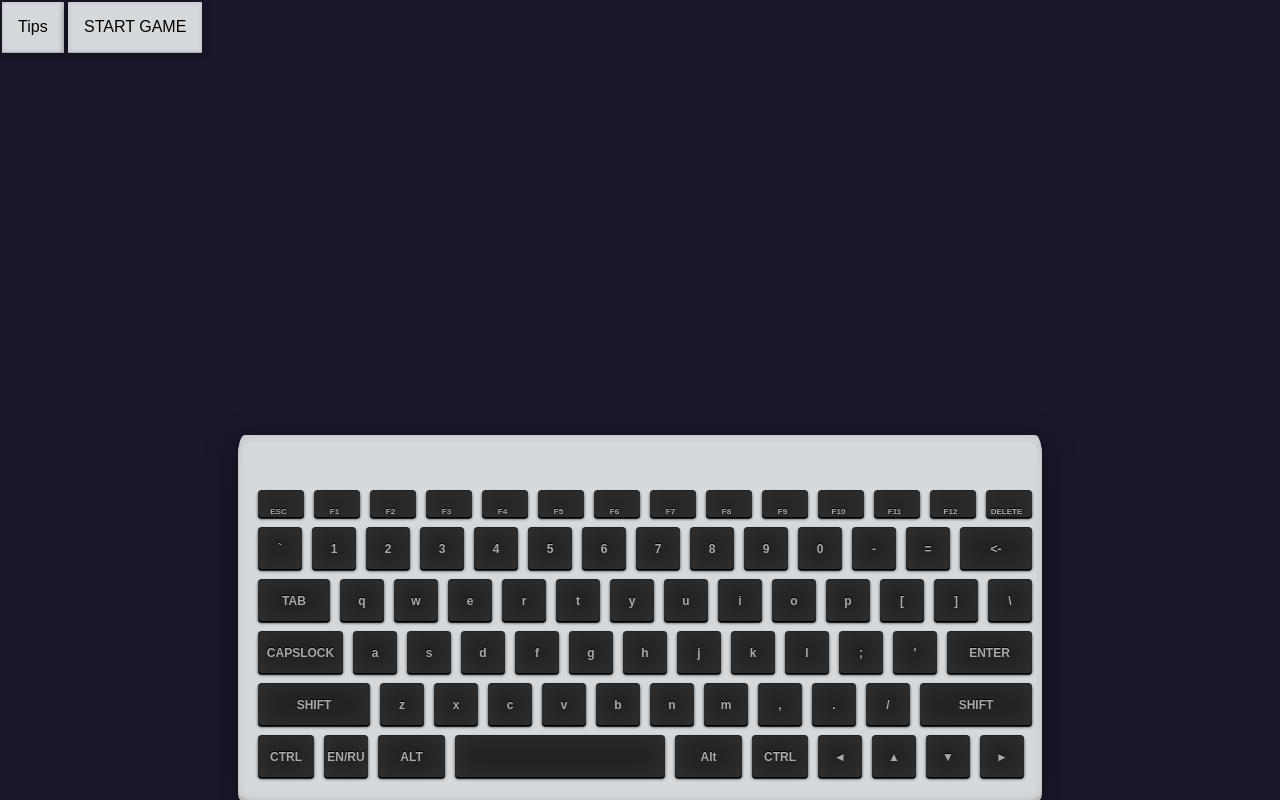
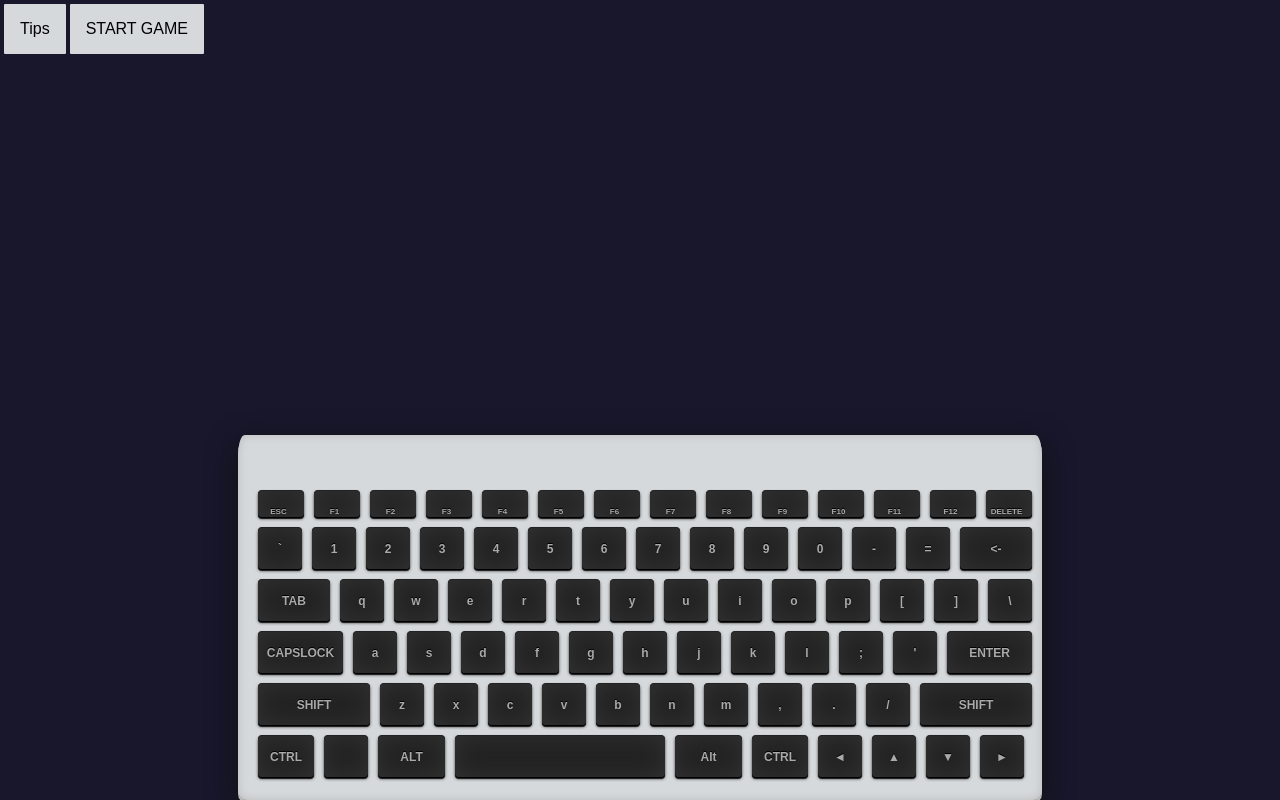
Before and after one commit to solodliudmyla/virtual-keyboard, a plain HTML site: page index.html in a window 1280 px wide. Drawn offline with Linux system fonts and the light colour scheme.

Commit message:
feat: make empty html

```diff
--- a/index.html
+++ b/index.html
@@ -8,48 +8,12 @@
 </head>
 <body>
 
-<div class="dropdown">
-	<button class="drop-btn">Tips</button>
-	<div class="dropdown-content">
-		<div class="switches">
-			<input type="checkbox" id="keyboardViewCheckbox" checked >Keyboard view
-			<label for="keyboardViewCheckbox">
-				<span></span>
-			</label>
-		</div>
-		<hr>
-		<div class="switches">
-			<input type="checkbox" id="keyPressedSound" >Key pressed sound
-			<label for="keyPressedSound">
-				<span></span>
-			</label>
-		</div>
-		<hr>
-		<div class="switches">
-			<input type="checkbox" id="winLoseSound" checked >Win/ lose sound
-			<label for="winLoseSound">
-				<span></span>
-			</label>
-		</div>
-	</div>
-</div>
-
 <!--<div class="dropdown">
-	<button class="drop-btn">
-		<a>
+<button class="drop-btn">
+<a>
 <img src="src/img/flags/en.png">
-		</a></button>
+</a></button>
 </div>-->
-
-<button class="drop-btn start-game-btn" id="startGameBtn">
-START GAME
-</button>
-
-<audio class="audio-key-pushed">
-	<source src="" type="audio/mp3">
-	<p>Your browser doesn't support HTML5 audio. </p>
-</audio>
-
 
 <script src="script.js"></script>
 </body>
--- a/script.js
+++ b/script.js
@@ -7,7 +7,7 @@ window.onload = function onLoad() {
         ['Tab', 'KeyQ', 'KeyW', 'KeyE', 'KeyR', 'KeyT', 'KeyY', 'KeyU', 'KeyI', 'KeyO', 'KeyP', 'BracketLeft', 'BracketRight', 'Backslash'],
         ['CapsLock', 'KeyA', 'KeyS', 'KeyD', 'KeyF', 'KeyG', 'KeyH', 'KeyJ', 'KeyK', 'KeyL', 'Semicolon', 'Quote', 'Enter'],
         ['ShiftLeft', 'KeyZ', 'KeyX', 'KeyC', 'KeyV', 'KeyB', 'KeyN', 'KeyM', 'Comma', 'Period', 'Slash', 'ShiftRight'],
-        ['ControlLeft', 'MetaLeft', 'AltLeft', 'Space', 'AltRight', 'ControlRight', 'ArrowLeft', 'ArrowUp', 'ArrowDown', 'ArrowRight']
+        ['ControlLeft', 'MetaLeft', 'AltLeft', 'Space', 'AltRight', 'ControlRight', 'ArrowLeft', 'ArrowUp', 'ArrowDown', 'ArrowRight'],
       ],
       en: [
         ['ESC', 'F1', 'F2', 'F3', 'F4', 'F5', 'F6', 'F7', 'F8', 'F9', 'F10', 'F11', 'F12', 'DELETE'],
@@ -15,7 +15,7 @@ window.onload = function onLoad() {
         ['TAB', 'q', 'w', 'e', 'r', 't', 'y', 'u', 'i', 'o', 'p', '[', ']', '\\'],
         ['CAPSLOCK', 'a', 's', 'd', 'f', 'g', 'h', 'j', 'k', 'l', ';', '\'', 'ENTER'],
         ['SHIFT', 'z', 'x', 'c', 'v', 'b', 'n', 'm', ',', '.', '/', 'SHIFT'],
-        ['CTRL', 'EN/RU', 'ALT', '', 'Alt', 'CTRL', '◄', '▲', '▼', '►']
+        ['CTRL', '', 'ALT', '', 'Alt', 'CTRL', '◄', '▲', '▼', '►'],
       ],
       ru: [
         ['ESC', 'F1', 'F2', 'F3', 'F4', 'F5', 'F6', 'F7', 'F8', 'F9', 'F10', 'F11', 'F12', 'DELETE'],
@@ -23,23 +23,170 @@ window.onload = function onLoad() {
         ['TAB', 'й', 'ц', 'у', 'к', 'е', 'н', 'г', 'ш', 'щ', 'з', 'х', 'ъ', '\\'],
         ['CAPSLOCK', 'ф', 'ы', 'в', 'а', 'п', 'р', 'о', 'л', 'д', 'ж', 'э', 'ENTER'],
         ['SHIFT', 'я', 'ч', 'с', 'м', 'и', 'т', 'ь', 'б', 'ю', '.', 'SHIFT'],
-        ['CTRL', 'EN/RU', 'ALT', '', 'Alt', 'CTRL', '◄', '▲', '▼', '►']
-      ]
+        ['CTRL', 'EN/RU', 'ALT', '', 'Alt', 'CTRL', '◄', '▲', '▼', '►'],
+      ],
     };
     return matrix[language];
   };
-  let currentLanguage = localStorage.getItem('currentLanguage');
-  if (currentLanguage === null) {
-    currentLanguage = 'en';
+
+  // ----- menu rendering -----
+
+  const dropdown = document.createElement('div');
+  dropdown.setAttribute('class', 'dropdown');
+  document.body.append(dropdown);
+  const btn = document.createElement('button');
+  btn.setAttribute('class', 'drop-btn');
+  dropdown.append(btn);
+  btn.innerText = 'Tips';
+  const dropdownContent = document.createElement('div');
+  dropdownContent.setAttribute('class', 'dropdown-content');
+  dropdown.append(dropdownContent);
+
+  let switches = document.createElement('div');
+  switches.setAttribute('class', 'switches');
+  dropdownContent.append(switches);
+  switches.innerText = 'Keyboard view';
+  let checkbox = document.createElement('input');
+  checkbox.setAttribute('type', 'checkbox');
+  checkbox.setAttribute('id', 'keyboardViewCheckbox');
+  checkbox.setAttribute('checked', 'checked');
+  switches.append(checkbox);
+  let label = document.createElement('label');
+  label.setAttribute('for', 'keyboardViewCheckbox');
+  switches.append(label);
+  let span = document.createElement('span');
+  label.append(span);
+
+  let hr = document.createElement('hr');
+  dropdownContent.append(hr);
+
+  switches = document.createElement('div');
+  switches.setAttribute('class', 'switches');
+  dropdownContent.append(switches);
+  switches.innerText = 'Key pressed sound';
+  checkbox = document.createElement('input');
+  checkbox.setAttribute('type', 'checkbox');
+  checkbox.setAttribute('id', 'keyPressedSound');
+  switches.append(checkbox);
+  label = document.createElement('label');
+  label.setAttribute('for', 'keyPressedSound');
+  switches.append(label);
+  span = document.createElement('span');
+  label.append(span);
+
+  hr = document.createElement('hr');
+  dropdownContent.append(hr);
+
+  switches = document.createElement('div');
+  switches.setAttribute('class', 'switches');
+  dropdownContent.append(switches);
+  switches.innerText = 'Win/ lose sound';
+  checkbox = document.createElement('input');
+  checkbox.setAttribute('type', 'checkbox');
+  checkbox.setAttribute('id', 'winLoseSound');
+  checkbox.setAttribute('checked', 'checked');
+  switches.append(checkbox);
+  label = document.createElement('label');
+  label.setAttribute('for', 'winLoseSound');
+  switches.append(label);
+  span = document.createElement('span');
+  label.append(span);
+
+  let startGameBtn = document.createElement('button');
+  startGameBtn.setAttribute('class', 'drop-btn start-game-btn');
+  startGameBtn.setAttribute('id', 'startGameBtn');
+  startGameBtn.innerText = 'START GAME';
+  document.body.append(startGameBtn);
+
+  // ----- keyboard rendering -----
+
+  const currentLanguage = 'en'; // temporary only one language
+  const arrayKeyCode = getMatrix('code');
+  let arrayButtons = [];
+  const sumBtnInEveryRow = [14, 14, 14, 13, 12, 10];
+
+  const createViewKeyboard = () => {
+    const keyboard = document.createElement('div');
+    keyboard.setAttribute('id', 'keyboard');
+    document.body.append(keyboard);
+    for (let i = 0; i < 6; i++) {
+      const keyboardRow = document.createElement('ul');
+      keyboardRow.setAttribute('class', 'cf');
+      keyboard.append(keyboardRow);
+
+      for (let j = 0; j < sumBtnInEveryRow[i]; j++) {
+        const tagLi = document.createElement('li');
+        keyboardRow.append(tagLi);
+        const tagA = document.createElement('a');
+        tagA.setAttribute('class', 'key');
+        tagA.setAttribute('id', `${arrayKeyCode[i][j]}`);
+        if (i === 0) {
+          tagA.setAttribute('class', 'key fn');
+        }
+        tagLi.append(tagA);
+        const tagSpan = document.createElement('span');
+        tagSpan.setAttribute('class', 'spanKey');
+        tagA.append(tagSpan);
+      }
+    }
+  };
+  createViewKeyboard();
+
+  let capsLock = false;
+  document.querySelector('#CapsLock').classList.remove('active');
+
+  const paintLettersOnKeyboard = () => {
+    arrayButtons = getMatrix(`${currentLanguage}`);
+    // turn the two-dimensional array into the one-dimensional
+    const arrayButtonsRow = [].concat(...arrayButtons);
+    const arrTagSpan = document.querySelectorAll('.spanKey');
+    for (let i = 0; i < arrTagSpan.length; i++) {
+      if (capsLock) {
+        arrTagSpan[i].innerText = `${arrayButtonsRow[i].toUpperCase()}`;
+      } else {
+        arrTagSpan[i].innerText = `${arrayButtonsRow[i]}`;
+      }
+    }
+  };
+  paintLettersOnKeyboard();
+
+  // ----- tips checkboxes -----
+
+  const keyboard = document.querySelector('#keyboard');
+  const keyboardViewCheckbox = document.querySelector('#keyboardViewCheckbox');
+  keyboardViewCheckbox.addEventListener('click', () => {
+    if (keyboardViewCheckbox.checked) {
+      keyboard.style.display = 'block';
+    } else {
+      keyboard.style.display = 'none';
+    }
+  });
+
+  const winLoseSound = document.querySelector('#winLoseSound');
+  function playSoundForWin() {
+    if (winLoseSound.checked) {
+      new Audio('src/audio/matched-letter.mp3').play();
+    }
+  }
+  function playSoundForLose() {
+    if (winLoseSound.checked) {
+      new Audio('src/audio/err-matched-letter.mp3').play();
+    }
   }
 
-  const ruLetters = ['ё', 'й', 'ц', 'у', 'к', 'е', 'н', 'г', 'ш', 'щ', 'з', 'х', 'ъ', 'ф', 'ы', 'в', 'а', 'п', 'р', 'о', 'л', 'д', 'ж', 'э', 'я', 'ч', 'с', 'м', 'и', 'т', 'ь', 'б', 'ю'];
+  const keyPressedSound = document.querySelector('#keyPressedSound');
+  function keySound(pressedKeyValue) {
+    if (keyPressedSound.checked) {
+      new Audio(`src/audio/${currentLanguage}/${pressedKeyValue}.mp3`).play();
+    }
+  }
+
+  // ----- game -----
+
   const enLetters = ['q', 'w', 'e', 'r', 't', 'y', 'u', 'i', 'o', 'p', 'a', 's', 'd', 'f', 'g',
     'h', 'j', 'k', 'l', 'z', 'x', 'c', 'v', 'b', 'n', 'm'];
-  const sumRuLetters = 33;
   const sumEnLetters = 26;
-  let fallingLetterSpeed = 200;
-
+  const fallingLetterSpeed = 200;
 
   const divLetterToFall = document.createElement('div');
   divLetterToFall.setAttribute('class', 'fall-letter');
@@ -76,86 +223,19 @@ window.onload = function onLoad() {
     const letterOnScreen = letterToFallWithStyle.innerText;
     if (letterOnScreen === pressedKeyValue) {
       playSoundForWin();
-      //fallingLetterSpeed -= 50;
+      // fallingLetterSpeed -= 50;
       generateNewLetter();
     } else {
       playSoundForLose();
     }
   };
 
-  const arrayKeyCode = getMatrix('code');
-  let arrayButtons = [];
-  let capsLock = false;
-  const sumBtnInEveryRow = [14, 14, 14, 13, 12, 10];
+  startGameBtn = document.querySelector('#startGameBtn');
+  startGameBtn.addEventListener('click', () => {
+    generateNewLetter();
+  });
 
-  const createViewTextarea = () => {
-    const textarea = document.createElement('textarea');
-    textarea.setAttribute('name', 'textarea');
-    textarea.setAttribute('id', 'textarea');
-    textarea.setAttribute('autofocus', 'true');
-    document.body.append(textarea);
-  };
-
-  const createViewKeyboard = () => {
-    const keyboard = document.createElement('div');
-    keyboard.setAttribute('id', 'keyboard');
-    document.body.append(keyboard);
-    for (let i = 0; i < 6; i++) {
-      const keyboardRow = document.createElement('ul');
-      keyboardRow.setAttribute('class', 'cf');
-      keyboard.append(keyboardRow);
-
-      for (let j = 0; j < sumBtnInEveryRow[i]; j++) {
-        const tagLi = document.createElement('li');
-        keyboardRow.append(tagLi);
-        const tagA = document.createElement('a');
-        tagA.setAttribute('class', 'key');
-        tagA.setAttribute('id', `${arrayKeyCode[i][j]}`);
-        if (i === 0) {
-          tagA.setAttribute('class', 'key fn');
-        }
-        tagLi.append(tagA);
-        const tagSpan = document.createElement('span');
-        tagSpan.setAttribute('class', 'spanKey');
-        tagA.append(tagSpan);
-      }
-    }
-  };
-
-  const paintLettersOnKeyboard = () => {
-    arrayButtons = getMatrix(`${currentLanguage}`);
-    // turn the two-dimensional array into the one-dimensional
-    const arrayButtonsRow = [].concat(...arrayButtons);
-    const arrTagSpan = document.querySelectorAll('.spanKey');
-    for (let i = 0; i < arrTagSpan.length; i++) {
-      if (capsLock) {
-        arrTagSpan[i].innerText = `${arrayButtonsRow[i].toUpperCase()}`;
-      } else {
-        arrTagSpan[i].innerText = `${arrayButtonsRow[i]}`;
-      }
-    }
-  };
-
-  createViewTextarea();
-  createViewKeyboard();
-  paintLettersOnKeyboard();
-
-  document.querySelector('#CapsLock')
-    .classList
-    .remove('active');
-
-  const changeViewTextarea = (pressedKeyValue) => {
-    const TextInsideTextarea = document.querySelector('textarea');
-
-    if ((pressedKeyValue === 'Backspace') && (TextInsideTextarea.selectionStart !== 0)) {
-      TextInsideTextarea.setRangeText('', TextInsideTextarea.selectionStart - 1, TextInsideTextarea.selectionEnd);
-    } else if (pressedKeyValue === 'Delete') {
-      TextInsideTextarea.setRangeText('', TextInsideTextarea.selectionStart, TextInsideTextarea.selectionEnd + 1);
-    } else if ((pressedKeyValue === 'Backspace') && (TextInsideTextarea.selectionStart === 0)) {
-    } else {
-      TextInsideTextarea.value += `${pressedKeyValue}`;
-    }
-  };
+  // ----- keydown, keyup listeners -----
 
   document.addEventListener('keydown', (event) => {
     event.preventDefault();
@@ -220,7 +300,7 @@ window.onload = function onLoad() {
     }
     isLettersMatch(pressedKeyValue);
     keySound(pressedKeyValue);
-    changeViewTextarea(pressedKeyValue);
+    // changeViewTextarea(pressedKeyValue);
   });
 
   document.addEventListener('keyup', (event) => {
@@ -229,46 +309,34 @@ window.onload = function onLoad() {
       .classList
       .remove('active');
   });
+};
 
-/*  document.addEventListener('click', () => {
-    document.getElementById('textarea')
-      .focus();
-  });*/
+/*  ----- for next game -----
 
-  const keyboard = document.querySelector('#keyboard');
-  const keyboardViewCheckbox = document.querySelector('#keyboardViewCheckbox');
-  keyboardViewCheckbox.addEventListener('click', () => {
-    if (keyboardViewCheckbox.checked) {
-      keyboard.style.display = 'block';
-    } else {
-      keyboard.style.display = 'none';
-    }
-  });
+const createViewTextarea = () => {
+ const textarea = document.createElement('textarea');
+ textarea.setAttribute('name', 'textarea');
+ textarea.setAttribute('id', 'textarea');
+ textarea.setAttribute('autofocus', 'true');
+ document.body.append(textarea);
+ };
+ createViewTextarea();
 
-  const winLoseSound = document.querySelector('#winLoseSound');
-
-  function playSoundForWin() {
-    if (winLoseSound.checked) {
-      new Audio('src/audio/matched-letter.mp3').play();
-    }
-  }
-
-  function playSoundForLose() {
-    if (winLoseSound.checked) {
-      new Audio('src/audio/err-matched-letter.mp3').play();
-    }
-  }
-
-  const keyPressedSound = document.querySelector('#keyPressedSound');
-
-  function keySound(pressedKeyValue) {
-    if (keyPressedSound.checked) {
-      new Audio(`src/audio/${currentLanguage}/${pressedKeyValue}.mp3`).play();
-    }
-  }
-
-  const startGameBtn = document.querySelector('#startGameBtn');
-  startGameBtn.addEventListener('click', () => {
-    generateNewLetter();
-  });
-};
+ const changeViewTextarea = (pressedKeyValue) => {
+ const TextInsideTextarea = document.querySelector('textarea');
+ if ((pressedKeyValue === 'Backspace') && (TextInsideTextarea.selectionStart !== 0)) {
+ TextInsideTextarea
+ .setRangeText('', TextInsideTextarea.selectionStart - 1,TextInsideTextarea.selectionEnd);
+ } else if (pressedKeyValue === 'Delete') {
+ TextInsideTextarea
+ .setRangeText('', TextInsideTextarea.selectionStart, TextInsideTextarea.selectionEnd + 1);
+ } else if ((pressedKeyValue === 'Backspace') && (TextInsideTextarea.selectionStart === 0)) {
+ } else {
+ TextInsideTextarea.value += `${pressedKeyValue}`;
+ }
+ };
+ document.addEventListener('click', () => {
+ document.getElementById('textarea')
+ .focus();
+ });
+ */
--- a/style.css
+++ b/style.css
@@ -199,10 +199,7 @@ li {
 	border: none;
 	cursor: pointer;
 	border-radius: 1px;
-	box-shadow: inset 0 0 4px #bbb,
-	0 1px 0 #aaa,
-	0 1px 0 #bbb,
-	0 2px 10px #111;
+	margin: 2px;
 }
 
 .dropdown {
```
